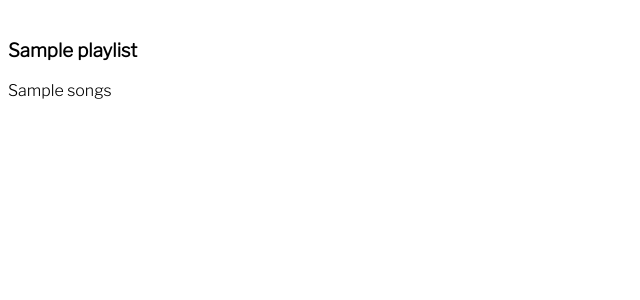
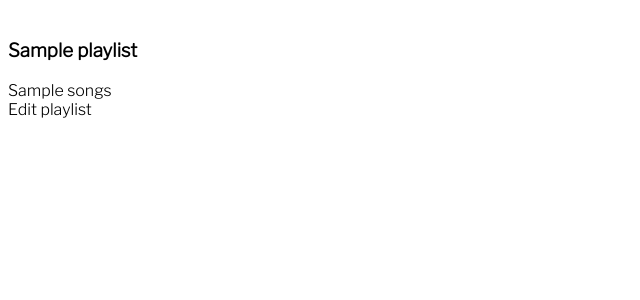
Before and after one commit to knirb/PAWS-Music, a Flask app: template helloworld/templates/playlist/index.html in a window 1280 px wide. Shown: the part 315-615 px from the top of the page, without its empty margins (0-640 px from the left). Run offline with Flask 2, Linux system fonts and the light colour scheme; the template is opened without the code that fills it: most values are stand-ins (such as "Sample title", 1, 10 or a date in 2020).

Commit message:
Update templates

```diff
--- a/helloworld/templates/playlist/index.html
+++ b/helloworld/templates/playlist/index.html
@@ -12,8 +12,12 @@
       {% block content %} {% for playlist in items %} {% if playlist.Title %}
 
       <h3>{{playlist.Title}}</h3>
-      {% if playlist.Songs %} {% for song in playlist.Songs %} {{ playlist.Songs
-      }} {% endfor %} {% endif %} {% endif %} {% endfor %}
+      {% if playlist.Songs %} {% for song in playlist.Songs %} {{ playlist.Songs }} {% endfor %} {%
+      endif %} {% endif %}
+      <div>
+        <a href="/playlist/{{playlist.PlaylistID}}">Edit playlist</a>
+      </div>
+      {% endfor %}
     </div>
     {% endblock %}
   </body>
--- a/helloworld/templates/playlist/new.html
+++ b/helloworld/templates/playlist/new.html
@@ -5,7 +5,6 @@
     <meta http-equiv="X-UA-Compatible" content="IE=edge" />
     <meta name="viewport" content="width=device-width, initial-scale=1.0" />
     <title>Document</title>
-  </head>
     <script defer>
       // Get the form
       document.addEventListener("DOMContentLoaded", () => {
@@ -26,6 +25,7 @@
         form.addEventListener("submit", onSubmit);
       });
     </script>
+  </head>
   <body>
     <form id="new-playlist" onsubmit="submit">
       <input type="text" id="id" name="id" />
```
Lines whose indentation alone changed are shown as unchanged.
